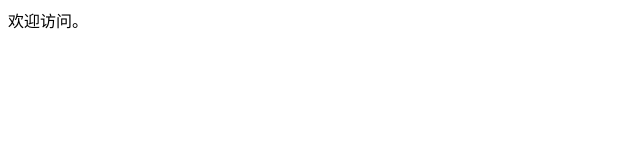
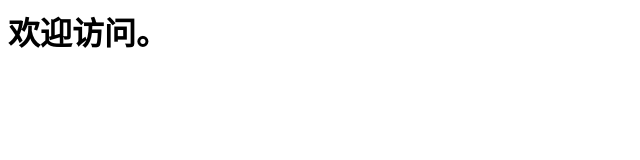
Before and after one commit to cszhaoqm/ESP12E-epDigitalClock, a plain HTML site: page index.html in a window 1280 px wide. Shown: the whole page, without its empty margins (0-640 px from the left). Drawn offline with Linux system fonts and the light colour scheme.

Commit message:
Update index.html

```diff
--- a/index.html
+++ b/index.html
@@ -1 +1 @@
-<h>欢迎访问。</h>
+<h1>欢迎访问。</h1>
```
